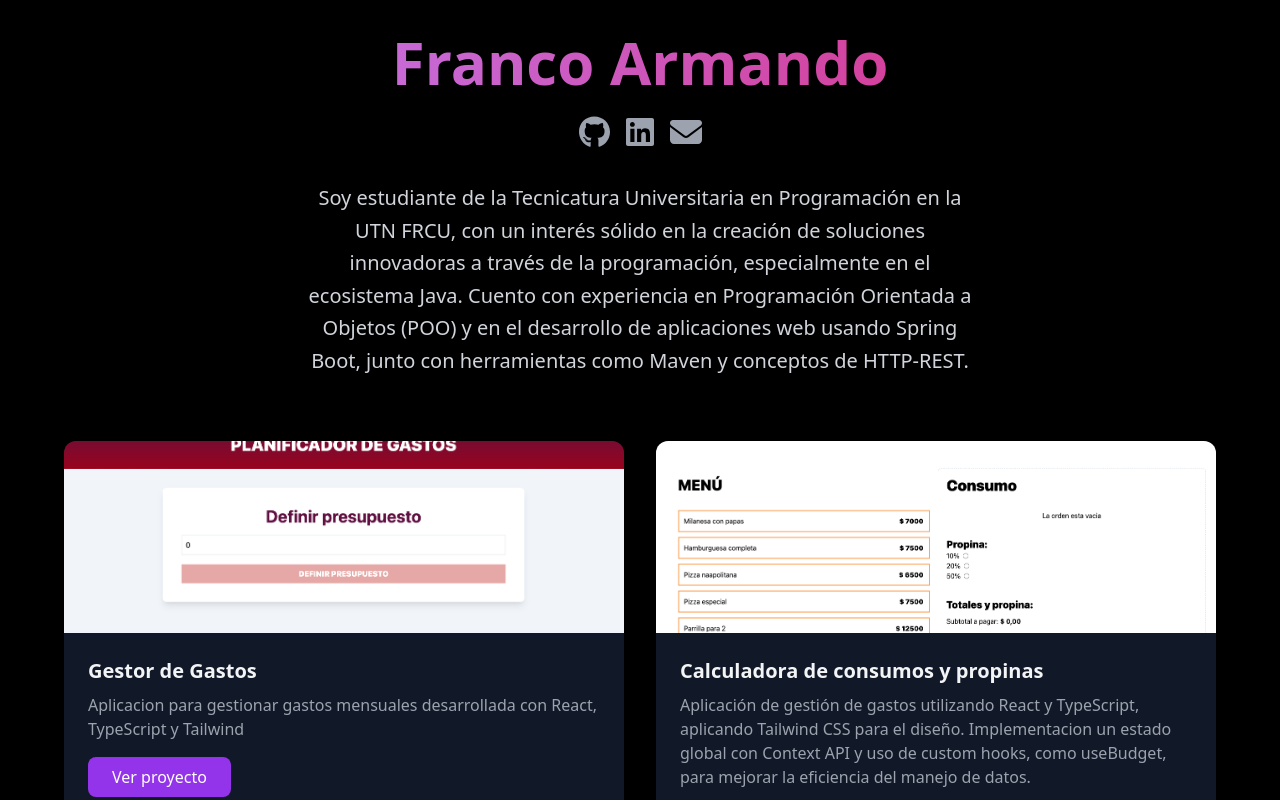
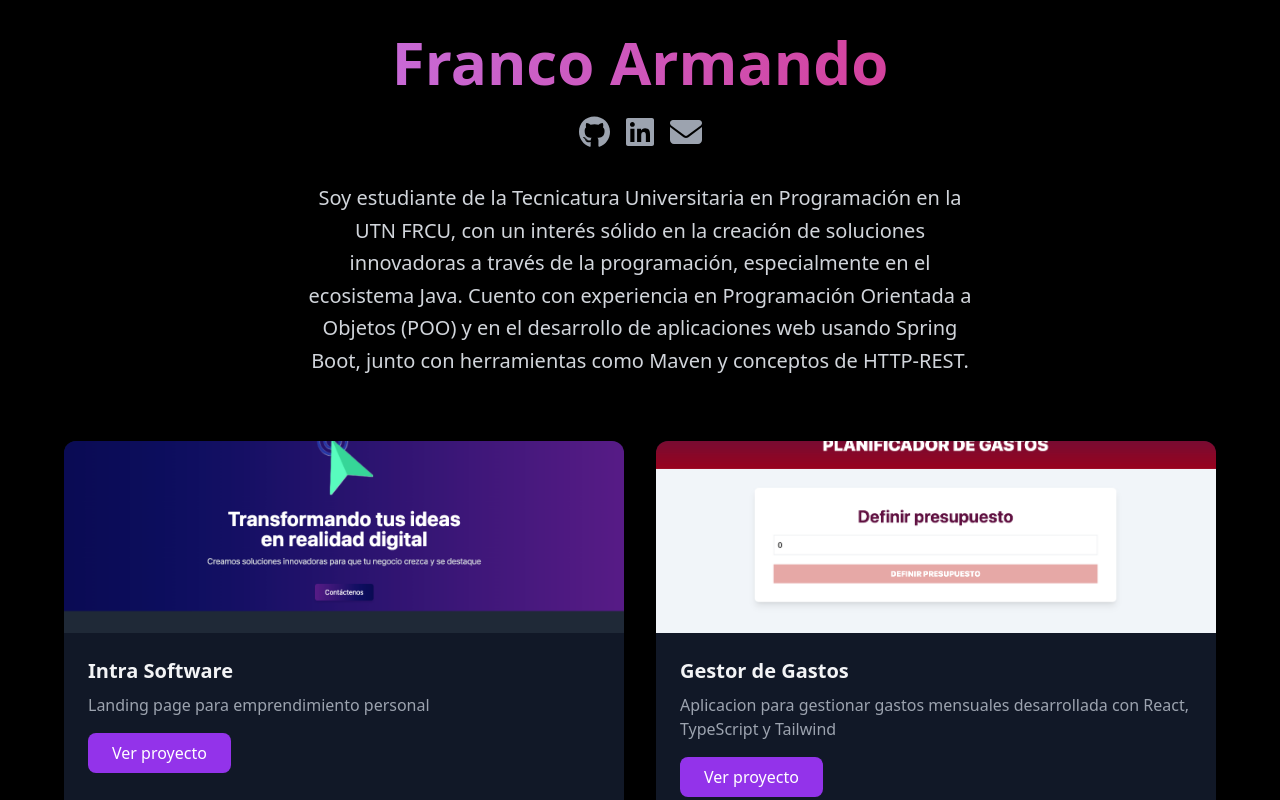
Before and after one commit to francoarmando1911/personal-portfolio, a React (Vite) app: page / in a window 1280 px wide. Shown: the top 800 px of the page. Built offline with nearby package versions, Linux system fonts and the light colour scheme.

Commit message:
agregando proyecto

```diff
--- a/src/Data/portfolio.ts
+++ b/src/Data/portfolio.ts
@@ -1,6 +1,13 @@
 export const projects = [
     {
         id: 1,
+        title: "Intra Software",
+        description: "Landing page para emprendimiento personal",
+        image: "./intra.png",
+        link: "https://intrasoftware.netlify.app/"
+    },
+    {
+        id: 6,
         title: "Gestor de Gastos",
         description: "Aplicacion para gestionar gastos mensuales desarrollada con React, TypeScript y Tailwind",
         image: "./GestorGastos.png",
```
Also changed, not shown: public/intra.png (added).
